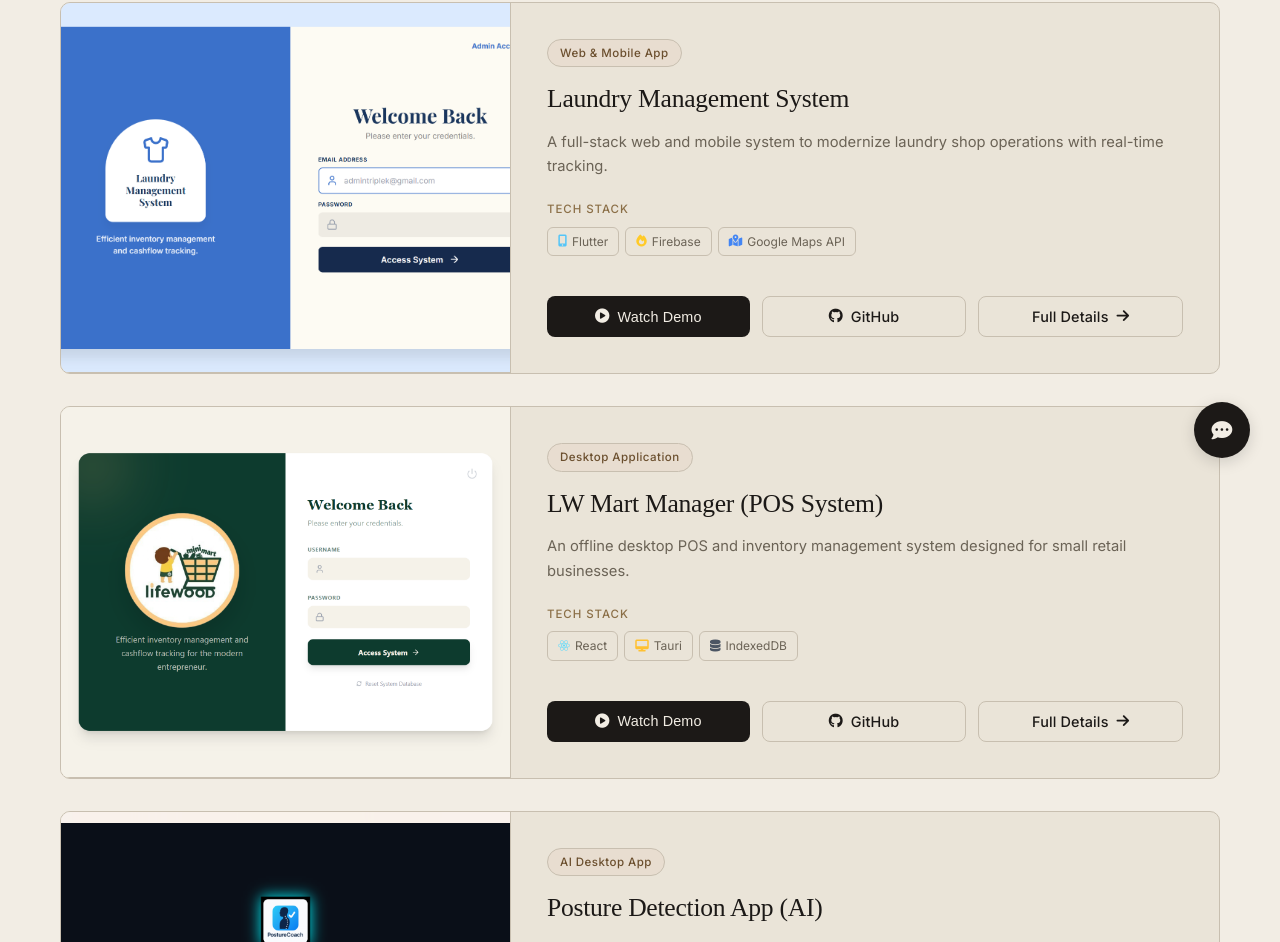
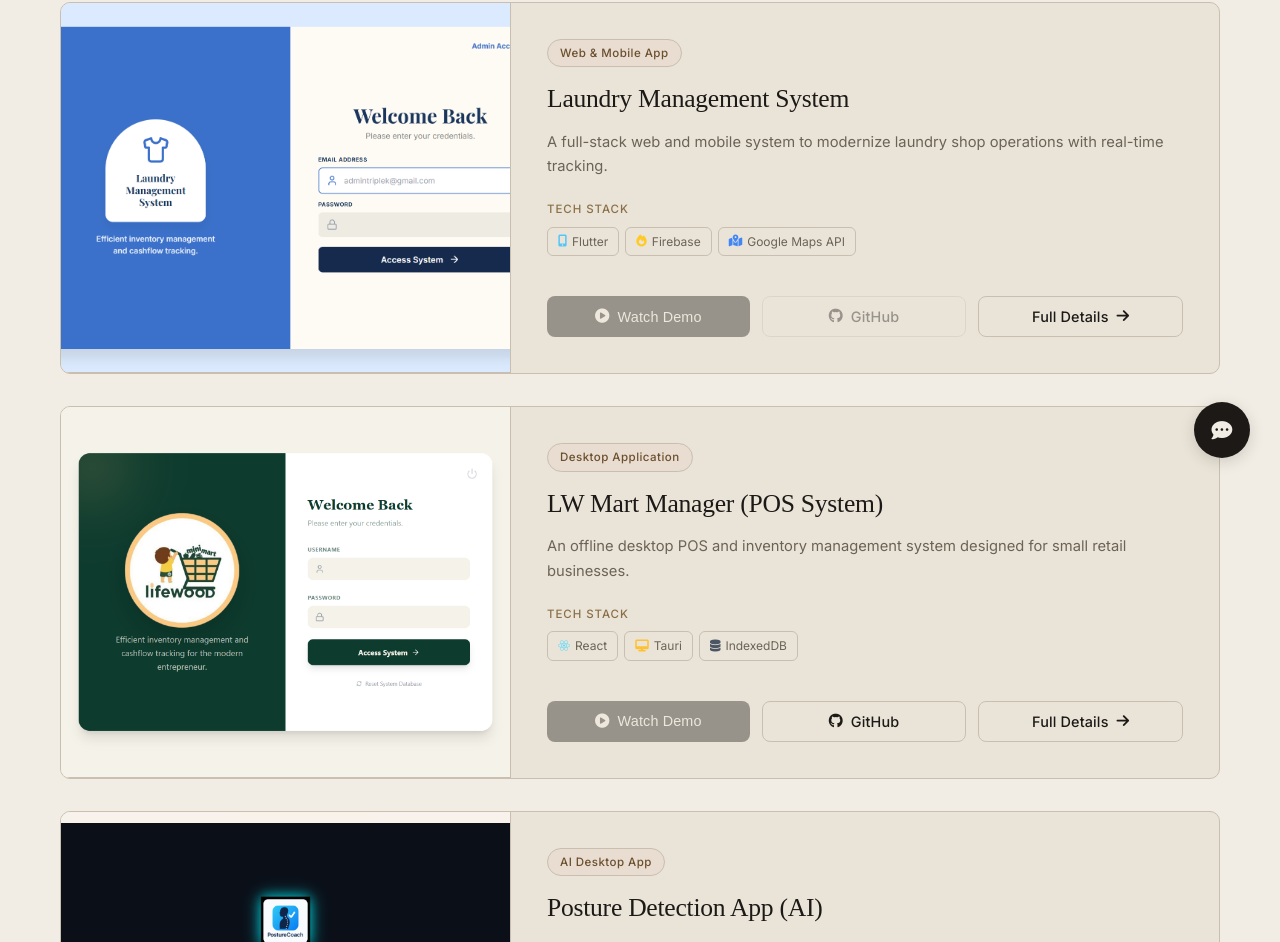
Before and after one commit to Rays30/Portfolio, a website with bundled scripts: page projects.html in a window 1280 px wide. Shown: the part 312-1254 px from the top of the page. Built offline with nearby package versions, Linux system fonts and the light colour scheme.

Commit message:
Disable live demos and GitHub links
Replace active demo buttons with disabled variants and mark unavailable GitHub links across project pages. Changes in project-laundry.html, project-pos.html, and project-posture.html swap demo buttons for disabled buttons (btn-disabled, disabled) with title="Not Available". In projects.html demo and GitHub controls for the laundry card were disabled/marked "Coming Soon" (added btn-disabled, disabled/title and onclick="return false;" on the GitHub link) to prevent opening unavailable demos/repos.

```diff
--- a/projects.html
+++ b/projects.html
@@ -64,8 +64,8 @@
                             </div>
 
                             <div class="project-actions row-actions">
-                                <button class="btn btn-dark view-demo-btn" data-video="assets/video/project1.mp4"><i class="fas fa-play-circle"></i> Watch Demo</button>
-                                <a href="#" target="_blank" class="btn btn-outline"><i class="fab fa-github"></i> GitHub</a>
+                                <button class="btn btn-dark btn-disabled" disabled title="Coming Soon"><i class="fas fa-play-circle"></i> Watch Demo</button>
+                                <a href="#" class="btn btn-outline btn-disabled" title="Coming Soon" onclick="return false;"><i class="fab fa-github"></i> GitHub</a>
                                 <a href="project-laundry.html" class="btn btn-outline">Full Details <i class="fas fa-arrow-right"></i></a>
                             </div>
                         </div>
@@ -91,7 +91,7 @@
                             </div>
 
                             <div class="project-actions row-actions">
-                                <button class="btn btn-dark view-demo-btn" data-video="assets/video/project2.mp4"><i class="fas fa-play-circle"></i> Watch Demo</button>
+                                <button class="btn btn-dark btn-disabled" disabled title="Coming Soon"><i class="fas fa-play-circle"></i> Watch Demo</button>
                                 <a href="https://github.com/Rays30/lw-mart-manager" target="_blank" class="btn btn-outline"><i class="fab fa-github"></i> GitHub</a>
                                 <a href="project-pos.html" class="btn btn-outline">Full Details <i class="fas fa-arrow-right"></i></a>
                             </div>
```
Also changed, not shown: project-laundry.html (+1 -1 lines), project-pos.html (+1 -1 lines), project-posture.html (+1 -1 lines).
